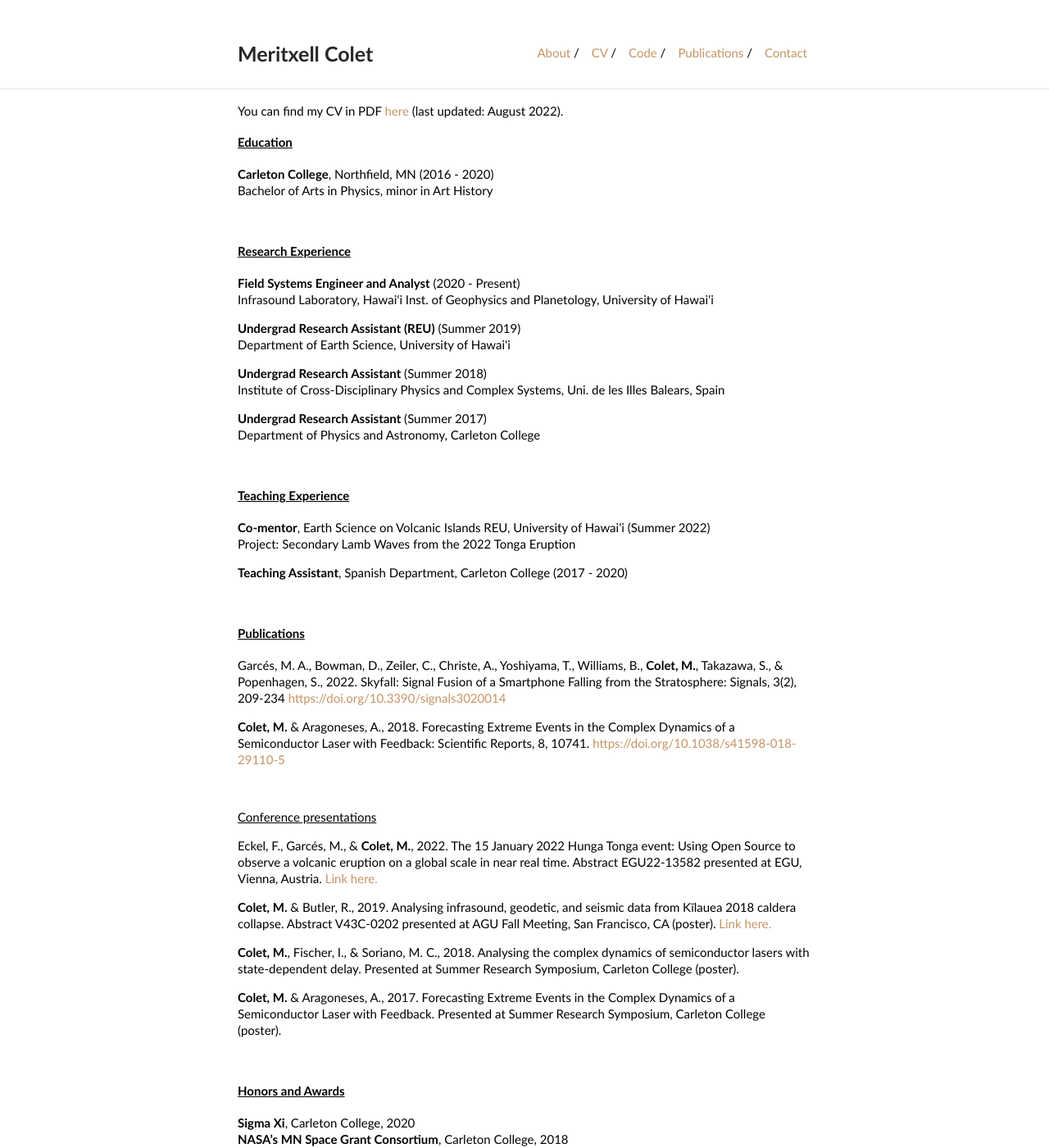
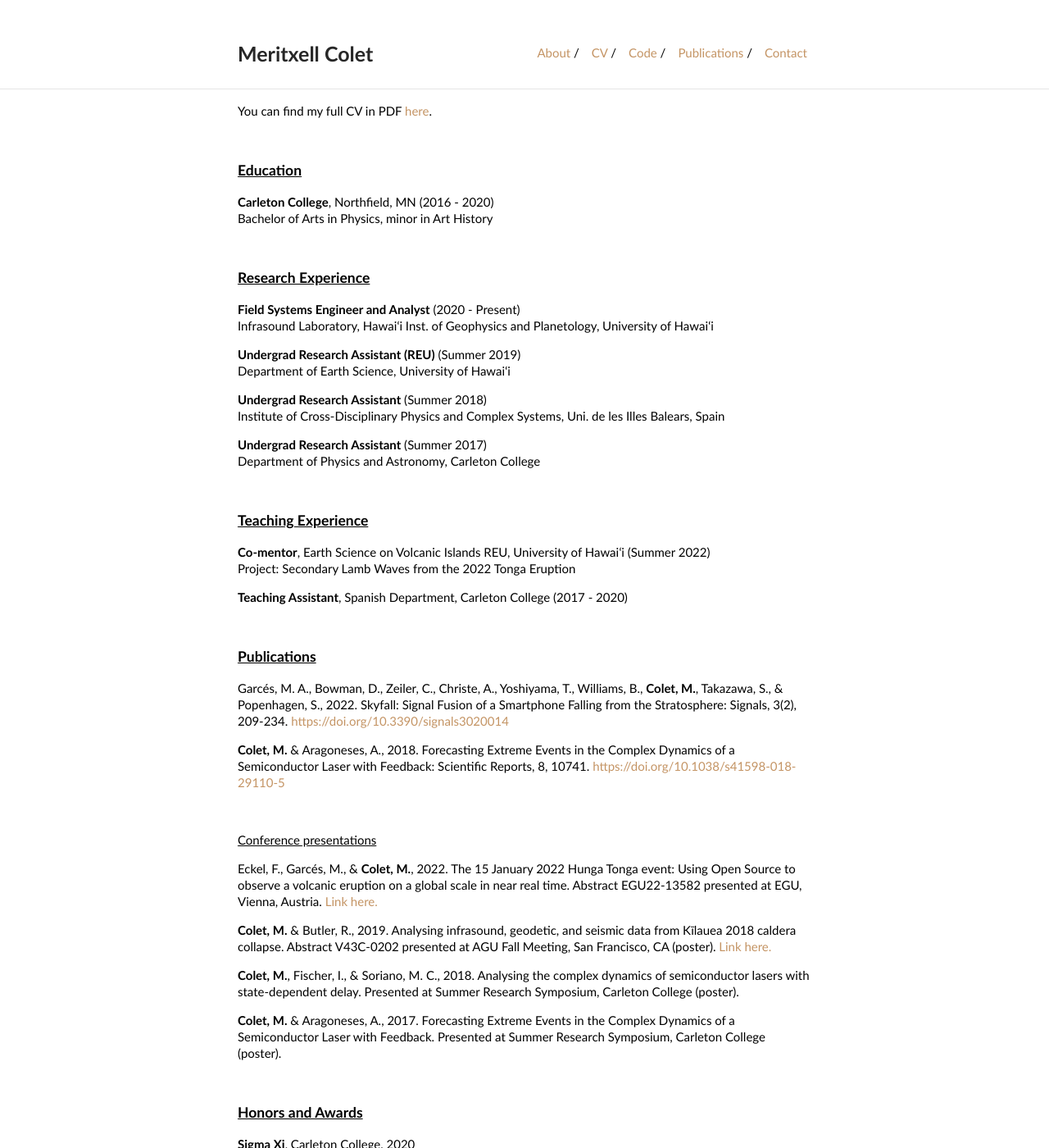
Before and after one commit to MeritxellC/MeritxellC.github.io, a Jekyll site: the page built from cv/cv.md, in a window 1280 px wide and 1400 px high. Shown: the whole window at 82% size. Built offline with Jekyll 4.4.1, drawn with Linux system fonts in a browser that asks for light colours.

```diff
--- a/cv/cv.md
+++ b/cv/cv.md
@@ -2,7 +2,9 @@
 layout: default
 ---
 
-You can find my CV in PDF [here](Meritxell_Colet_CV_PDF.pdf) (last updated: August 2022).
+You can find my full CV in PDF [here](Meritxell_Colet_CV_PDF.pdf).
+
+<br style="line-height:3">
 
 <style type="text/css">
 p{
@@ -13,15 +15,15 @@ p{
 </style>
 
 
-<h4><u>Education</u></h4>
+<h3><u>Education</u></h3>
 <p>
 <strong>Carleton College</strong>, Northfield, MN (2016 - 2020)<br>
 Bachelor of Arts in Physics, minor in Art History
 </p>
 
-<br style="line-height:2">
+<br style="line-height:1.5">
 
-<h4><u>Research Experience</u></h4>
+<h3><u>Research Experience</u></h3>
 <p>
 <strong>Field Systems Engineer and Analyst</strong> (2020 - Present)<br>
 Infrasound Laboratory, Hawaiʻi Inst. of Geophysics and Planetology, University of Hawaiʻi<br>
@@ -43,7 +45,7 @@ Department of Physics and Astronomy, Carleton College
 </p>
 <br style="line-height:2">
 
-<h4><u>Teaching Experience</u></h4>
+<h3><u>Teaching Experience</u></h3>
 <p>
 <strong>Co-mentor</strong>, Earth Science on Volcanic Islands REU, University of Hawaiʻi (Summer 2022)<br>
 Project: Secondary Lamb Waves from the 2022 Tonga Eruption
@@ -55,11 +57,11 @@ Project: Secondary Lamb Waves from the 2022 Tonga Eruption
 
 <br style="line-height:2">
 
-<h4><u>Publications</u></h4>
+<h3><u>Publications</u></h3>
 <p>
 Garcés, M. A., Bowman, D., Zeiler, C., Christe, A., Yoshiyama, T., Williams, B.,
 <strong>Colet, M.</strong>, Takazawa, S., & Popenhagen, S., 2022. Skyfall: Signal Fusion of a Smartphone Falling from
-the Stratosphere: Signals, 3(2), 209-234
+the Stratosphere: Signals, 3(2), 209-234.
 <a href="https://www.mdpi.com/2624-6120/3/2/14/htm">https://doi.org/10.3390/signals3020014</a>
 </p>
 
@@ -97,7 +99,7 @@ of a Semiconductor Laser with Feedback. Presented at Summer Research Symposium,
 
 <br style="line-height:2">
 
-<h4><u>Honors and Awards</u></h4>
+<h3><u>Honors and Awards</u></h3>
 
 <p>
 <strong>Sigma Xi</strong>, Carleton College, 2020 <br>
@@ -107,7 +109,7 @@ of a Semiconductor Laser with Feedback. Presented at Summer Research Symposium,
 
 <br style="line-height:2">
 
-<h4><u>Technical Skills</u></h4>
+<h3><u>Technical Skills</u></h3>
 <p>
 <strong>Coding</strong>: Python (<em>inc. ObsPy, NumPy, pandas, PyGMT, Cartopy</em>), MATLAB, LaTeX, Wolfram Mathematica <br>
 <strong>Software</strong>: ArcGIS, GitHub (inc. Actions), macOS, Linux, Windows
@@ -115,7 +117,7 @@ of a Semiconductor Laser with Feedback. Presented at Summer Research Symposium,
 
 <br style="line-height:2">
 
-<h4><u>Fieldwork</u></h4>
+<h3><u>Fieldwork</u></h3>
 <p>
 Geodetic mapping survey of unsampled submarine volcanic rift zone west of Kaho‘olawe, HI; R/V Kilo Moana, PI Jasper
 Konter (1-4 Jul. 2019) <br>
```
Also changed, not shown: img/colors.md (added, +11 -0 lines).
